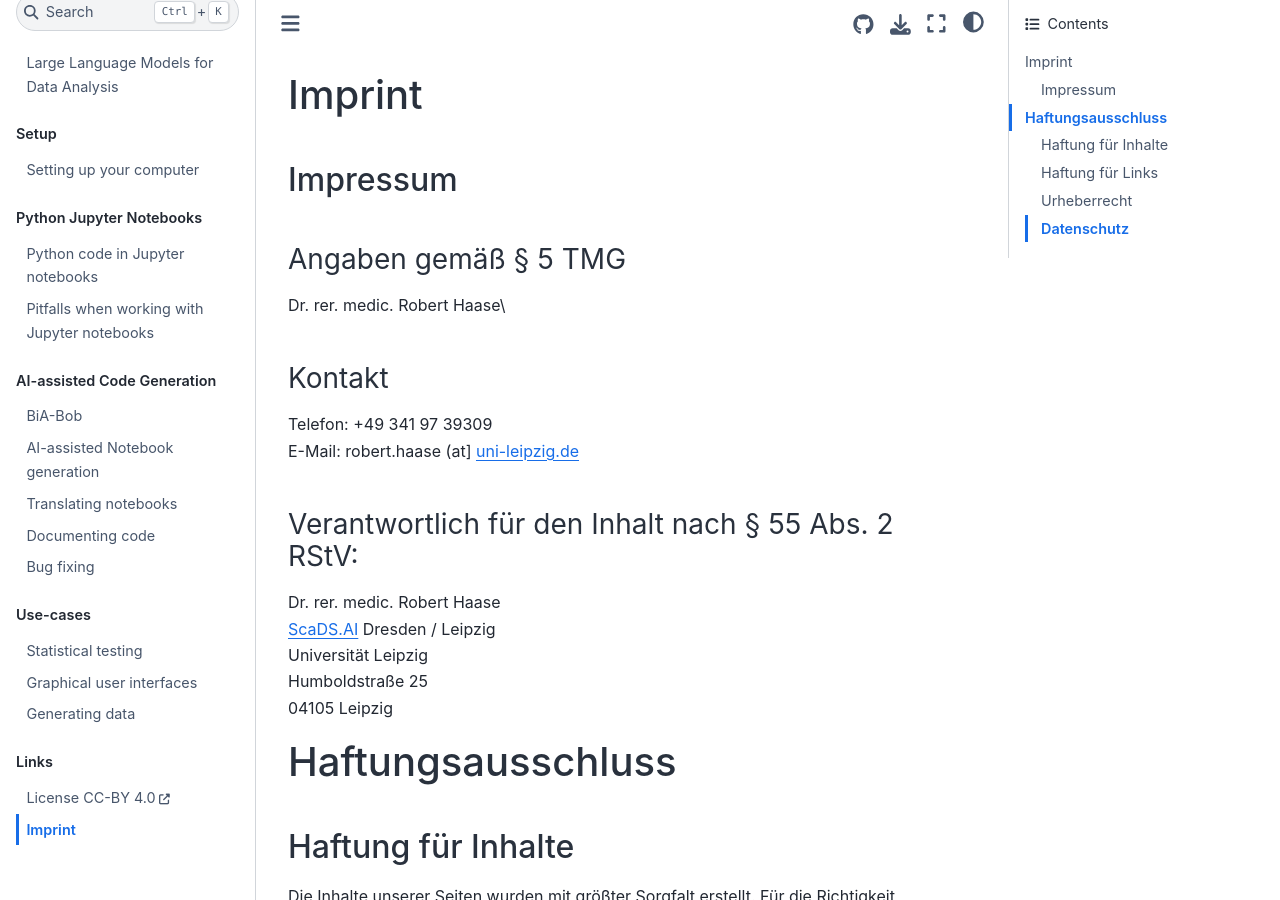
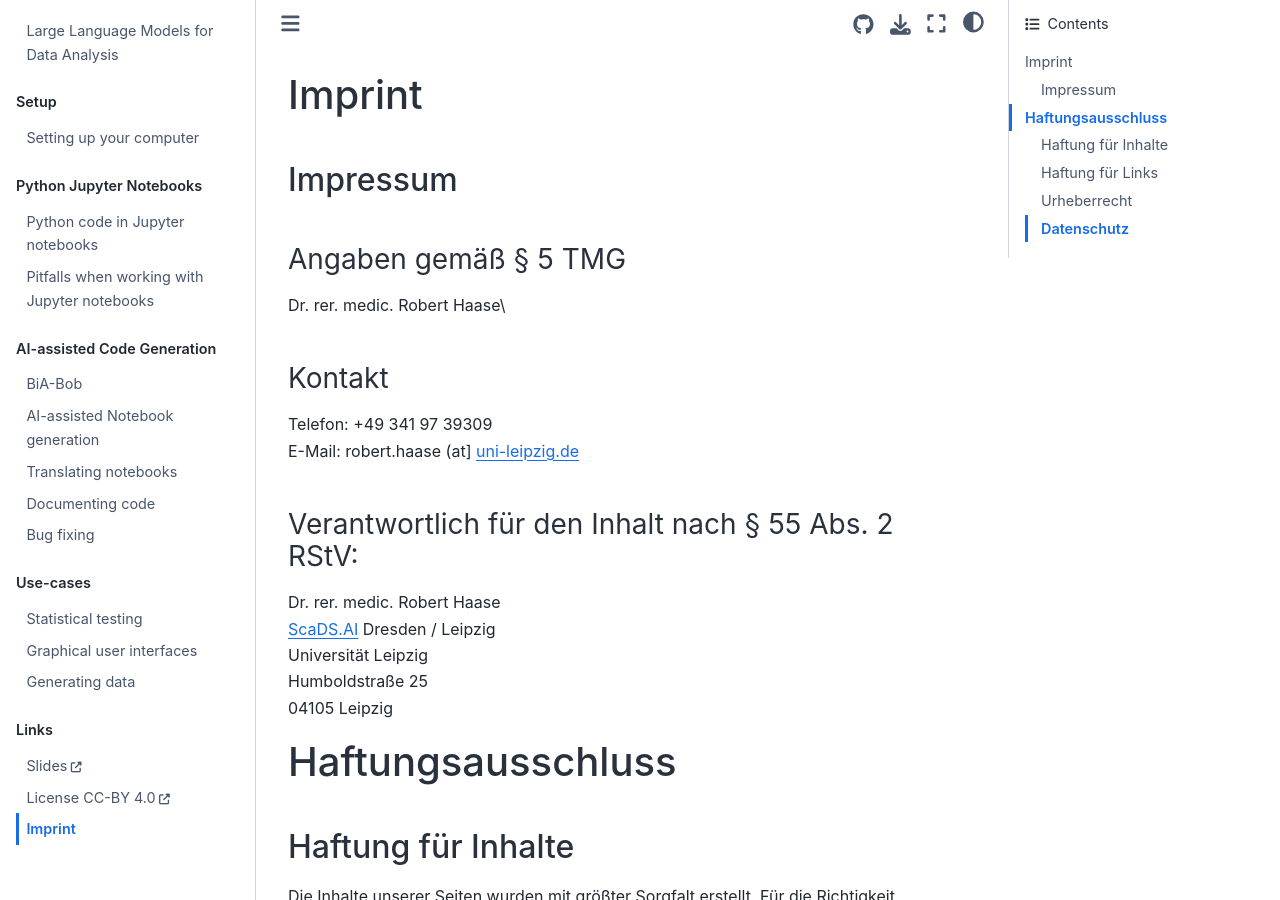
Before and after one commit to ScaDS/llm-data-analysis-2026, a Jupyter Book: the page built from docs/imprint.md, in a window 1280 px wide and 900 px high. Built offline with Jupyter Book 1.0.4 settings and Sphinx 7.4.7 and the Sphinx Book theme 1.1.4, drawn with Linux system fonts in a browser that asks for light colours; pages that are not in the unit, such as notebooks, are missing from menus.

Commit message:
Update _toc.yml

```diff
--- a/docs/_toc.yml
+++ b/docs/_toc.yml
@@ -31,6 +31,8 @@
 
   - caption: Links
     chapters:
+    - url: https://doi.org/10.5281/zenodo.18879906
+      title: Slides
     - url: https://creativecommons.org/licenses/by/4.0/
       title: License CC-BY 4.0
     - file: imprint
```
